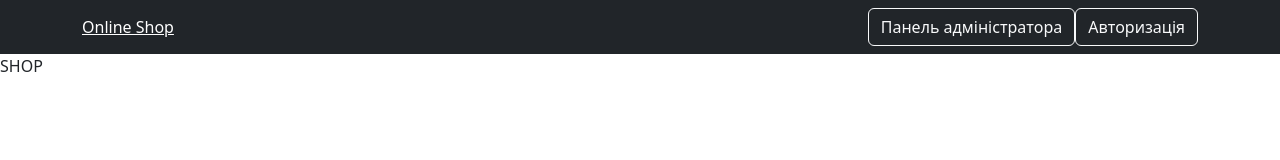
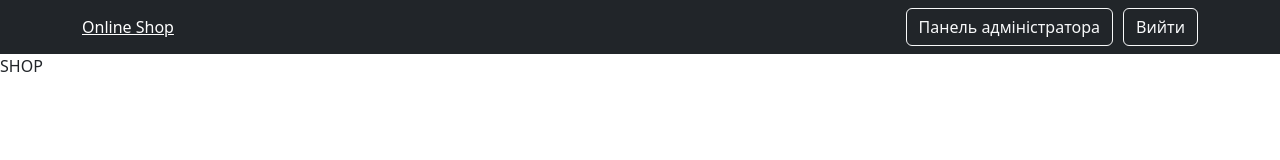
Before and after one commit to YevhenVasylevytskyi/onlineStore, a React (Create React App) app in the folder client/: page / in a window 1280 px wide. Both pictures are taken after a click on the button "Авторизація". Shown: the top 160 px of the page. Built offline with nearby package versions, Linux system fonts and the light colour scheme.

Commit message:
add Navbar

```diff
--- a/client/src/components/NavBar.js
+++ b/client/src/components/NavBar.js
@@ -6,8 +6,9 @@ import Navbar from 'react-bootstrap/Navbar';
 import Button from 'react-bootstrap/Button';
 import { NavLink } from 'react-router-dom';
 import { SHOP_ROUTE } from '../utils/consts';
+import {observer} from 'mobx-react-lite'
 
-export const NavBar = () => {
+export const NavBar = observer( () => {
     const {user} = useContext(Context)
 
   return (
@@ -20,17 +21,14 @@ export const NavBar = () => {
           ?
           <Nav className="ml-auto" style={{color:'white'}}>
             <Button variant="outline-light">Панель адміністратора</Button>
-            <Button variant="outline-light">Вийти</Button>
+            <Button variant="outline-light" style={{marginLeft: '10px'}}>Вийти</Button>
           </Nav>
           :
           <Nav className="ml-auto" style={{ color: 'white' }}>
-            <Button variant="outline-light">Панель адміністратора</Button>
-            <Button variant="outline-light">Авторизація</Button>
+            <Button variant="outline-light" onClick={() => user.setIsAuth(true)}>Авторизація</Button>
           </Nav>
-
         }
-
       </Container>
     </Navbar>
   )
-}
+})
```
